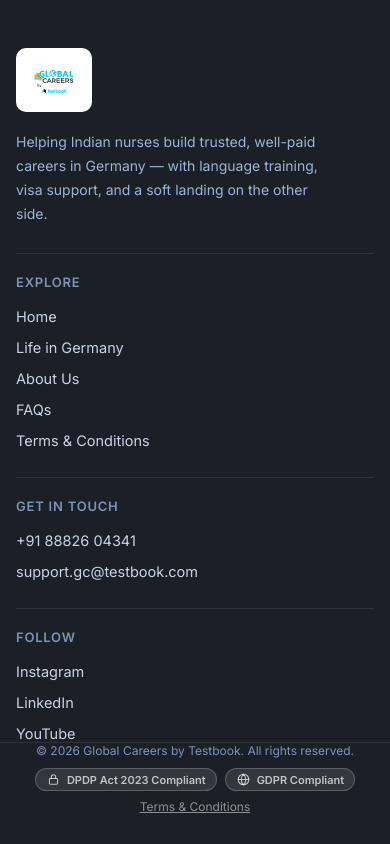
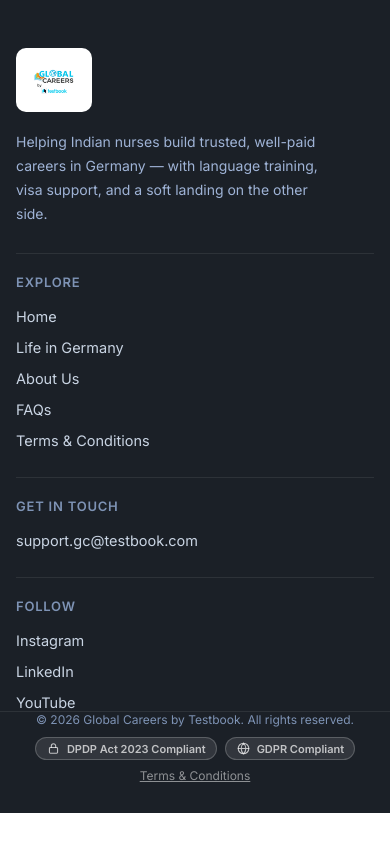
Before and after one commit to jalaj-geete-ai/gc-germany-nursing-website, a React (Vite) app: page /terms in a window 390 px wide. Shown: the part 10592-11436 px from the top of the page. After the commit the page ends 11405 px from the top, so only its background shows below. Built offline with nearby package versions, Linux system fonts and the light colour scheme.

Commit message:
Remove phone number from footer (temporary)

```diff
--- a/src/components/Footer.jsx
+++ b/src/components/Footer.jsx
@@ -25,7 +25,6 @@
 
         <div className="footer-col">
           <h4 className="footer-heading">Get in touch</h4>
-          <a href="tel:+918882604341">+91 88826 04341</a>
           <a href="mailto:support.gc@testbook.com">support.gc@testbook.com</a>
         </div>
 
```
